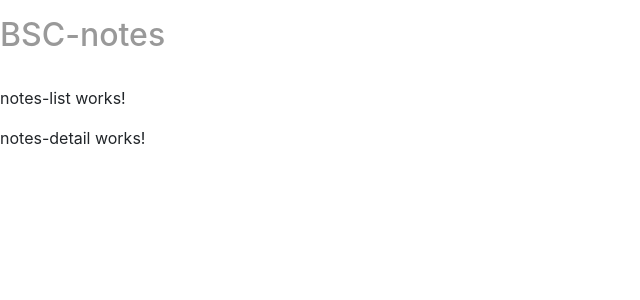
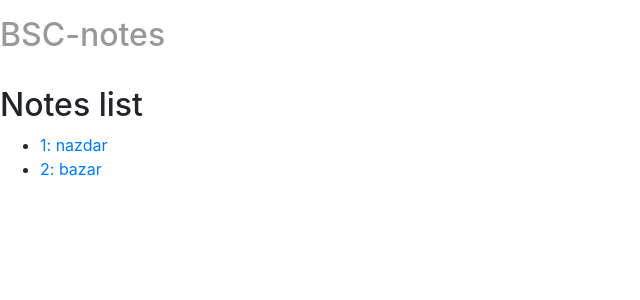
Before and after one commit to Pecyn/BSC-notes, an Angular app: page /notes in a window 1280 px wide. Shown: the top 300 px of the page, without its empty margins (0-640 px from the left). Built offline with nearby package versions, Linux system fonts and the light colour scheme.

Commit message:
routing, display list of notes, display detail of a note on click

```diff
--- a/src/app/app.component.html
+++ b/src/app/app.component.html
@@ -1,3 +1,2 @@
 <h1>{{ title }}</h1>
-<app-notes-list></app-notes-list>
-<app-notes-detail></app-notes-detail>
+<router-outlet></router-outlet>
--- a/src/app/app.component.scss
+++ b/src/app/app.component.scss
@@ -3,5 +3,4 @@ h1 {
   color: #999;
   margin-top: 1rem;
   margin-bottom: 2rem;
-
 }
--- a/src/app/app.module.ts
+++ b/src/app/app.module.ts
@@ -3,14 +3,14 @@ import { NgModule } from '@angular/core';
 
 import { AppComponent } from './app.component';
 import { NotesListComponent } from './notes-list/notes-list.component';
-import { NotesDetailComponent } from './notes-detail/notes-detail.component';
+import { NoteDetailComponent } from './note-detail/note-detail.component';
 import { RoutingModule } from './routing.module';
 
 @NgModule({
   declarations: [
     AppComponent,
     NotesListComponent,
-    NotesDetailComponent
+    NoteDetailComponent
   ],
   imports: [
     BrowserModule,
--- /dev/null
+++ b/src/app/note-detail/note-detail.component.html
@@ -0,0 +1,3 @@
+<h2>Note {{ note.id }} detail</h2>
+<div><span>id: {{ note.id }}</span></div>
+<div>title: {{ note.title }}</div>
--- /dev/null
+++ b/src/app/note-detail/note-detail.component.ts
@@ -0,0 +1,30 @@
+import { Component, OnInit } from '@angular/core';
+import { Note } from '../note';
+import { ActivatedRoute } from '@angular/router';
+
+const notesMock: Note[] = [
+  { id: 1, title: 'nazdar' },
+  { id: 2, title: 'bazar' }
+];
+
+@Component({
+  selector: 'app-notes-detail',
+  templateUrl: './note-detail.component.html',
+  styleUrls: ['./note-detail.component.scss']
+})
+export class NoteDetailComponent implements OnInit {
+
+  note: Note;
+
+  constructor(private route: ActivatedRoute) {}
+
+  getNote() {
+    const id = +this.route.snapshot.paramMap.get('id');
+    this.note = notesMock[id - 1];
+  }
+
+  ngOnInit() {
+    this.getNote();
+  }
+
+}
--- /dev/null
+++ b/src/app/note.ts
@@ -0,0 +1,4 @@
+export class Note {
+  id: number;
+  title: string;
+}
--- a/src/app/notes-detail/notes-detail.component.html
+++ /dev/null
@@ -1,3 +0,0 @@
-<p>
-  notes-detail works!
-</p>
--- a/src/app/notes-detail/notes-detail.component.ts
+++ /dev/null
@@ -1,15 +0,0 @@
-import { Component, OnInit } from '@angular/core';
-
-@Component({
-  selector: 'app-notes-detail',
-  templateUrl: './notes-detail.component.html',
-  styleUrls: ['./notes-detail.component.scss']
-})
-export class NotesDetailComponent implements OnInit {
-
-  constructor() { }
-
-  ngOnInit() {
-  }
-
-}
--- a/src/app/notes-list/notes-list.component.html
+++ b/src/app/notes-list/notes-list.component.html
@@ -1,3 +1,8 @@
-<p>
-  notes-list works!
-</p>
+<h2>Notes list</h2>
+<ul>
+  <li *ngFor="let note of notes">
+    <a routerLink="/detail/{{ note.id }}">
+      <span>{{ note.id }}</span>: <span>{{ note.title }}</span>
+    </a>
+  </li>
+</ul>
--- a/src/app/notes-list/notes-list.component.ts
+++ b/src/app/notes-list/notes-list.component.ts
@@ -1,4 +1,10 @@
 import { Component, OnInit } from '@angular/core';
+import { Note } from '../note';
+
+const notesMock: Note[] = [
+  { id: 1, title: 'nazdar' },
+  { id: 2, title: 'bazar' }
+];
 
 @Component({
   selector: 'app-notes-list',
@@ -7,9 +13,16 @@ import { Component, OnInit } from '@angular/core';
 })
 export class NotesListComponent implements OnInit {
 
+  notes: Note[];
+
+  getNotes(): void {
+    this.notes = notesMock;
+  }
+
   constructor() { }
 
   ngOnInit() {
+    this.getNotes();
   }
 
 }
```
Also changed, not shown: src/app/routing.module.ts (+14 -3 lines), src/app/note-detail/note-detail.component.scss (added).
